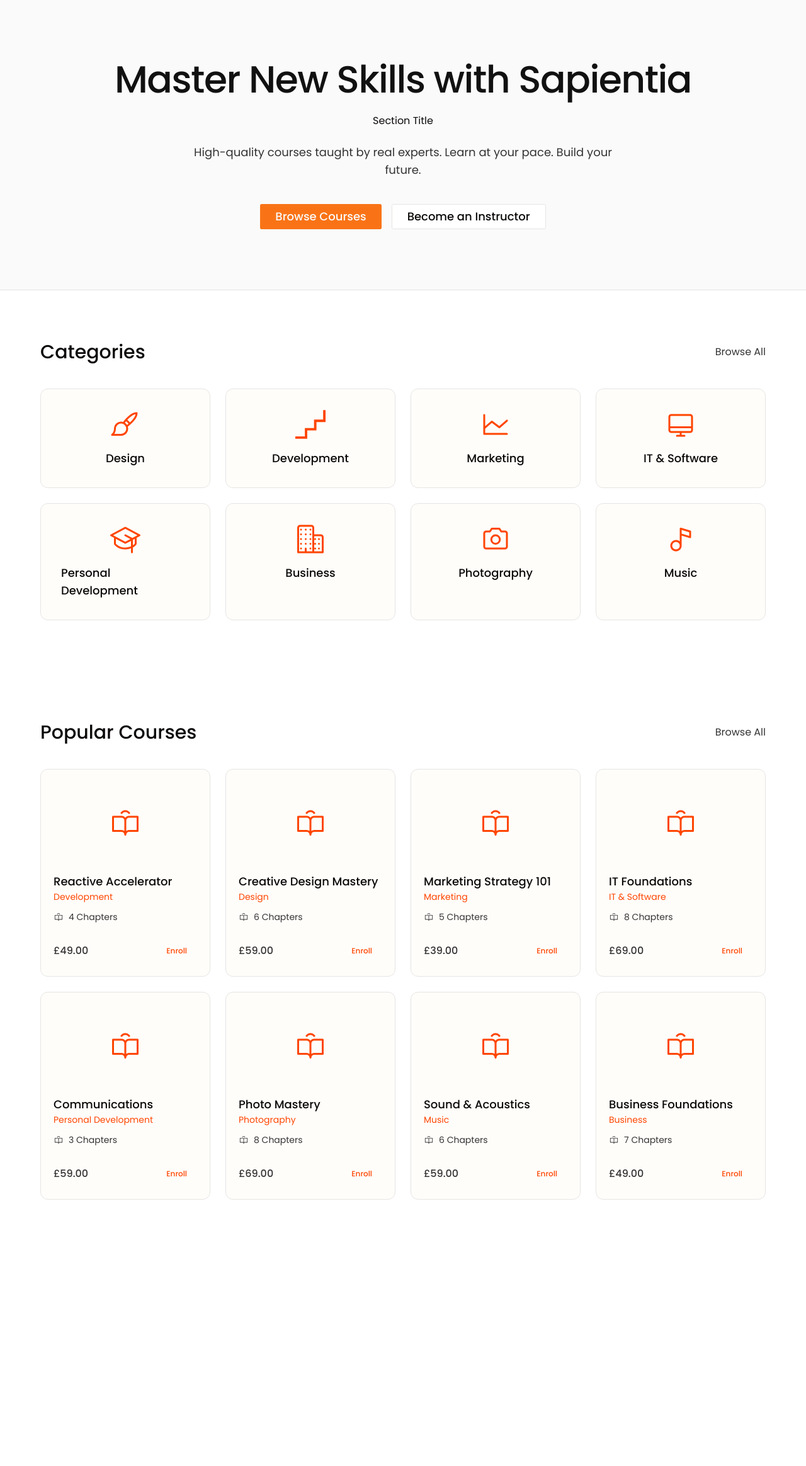
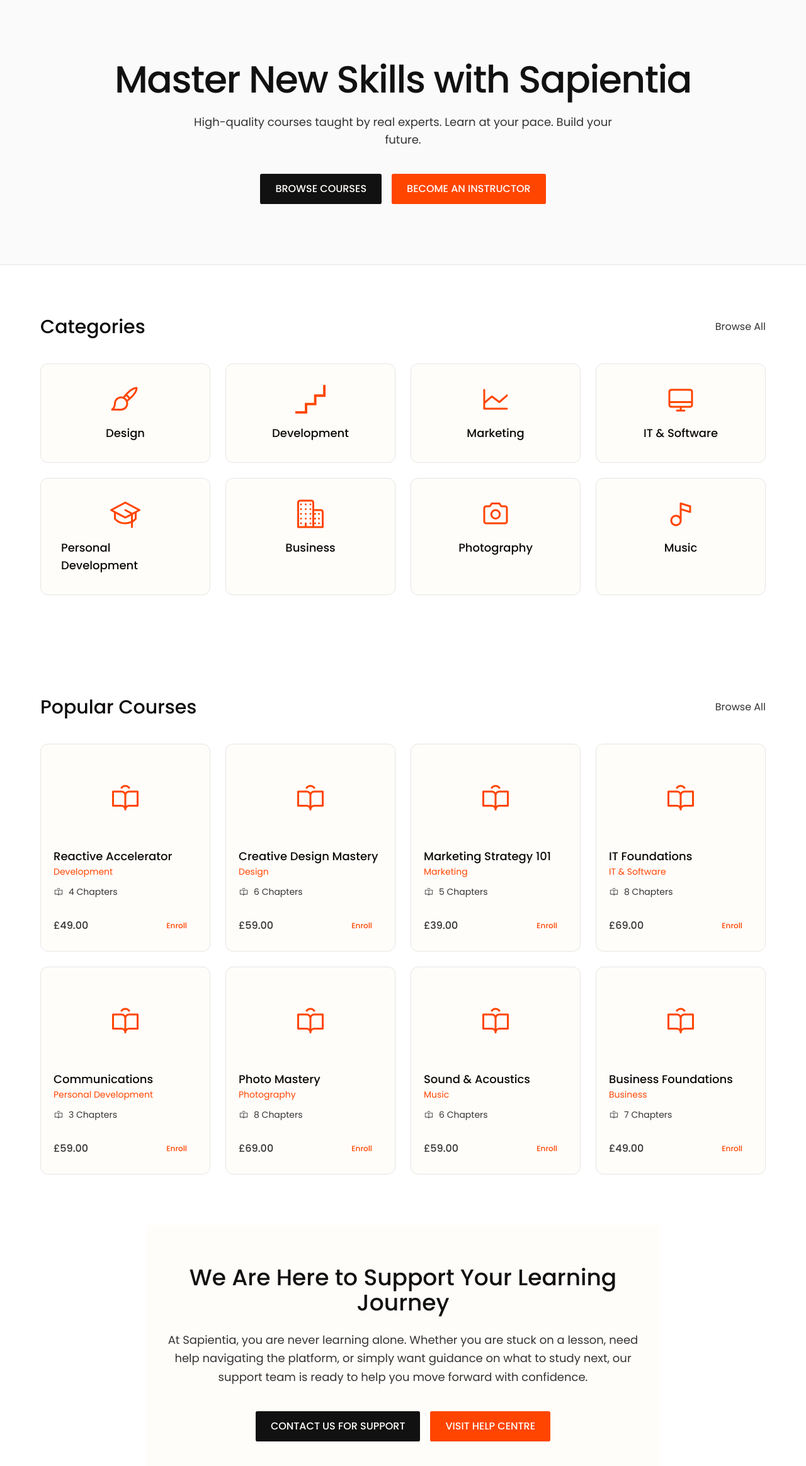
Before and after one commit to Nimira43/Sapienta, a Next.js app: page / in a window 1280 px wide. Shown: the top 2328 px of the page at 63% size. Before the commit the page ends 1985 px from the top, so only its background shows below. Built offline with nearby package versions, Linux system fonts and the light colour scheme; no server answers.

Commit message:
Support component.

```diff
--- a/app/(main)/page.jsx
+++ b/app/(main)/page.jsx
@@ -1,8 +1,6 @@
 import Link from 'next/link'
 import { Button } from '@/components/ui/button'
 import { formatPrice } from '@/lib/formatPrice'
-import SectionTitle from '@/components/SectionTitle'
-import Element from '@/components/Element'
 import Support from '@/components/Support'
 import { categories, courses } from '@/components/data/uiData'
 import { PiBookOpenUser } from 'react-icons/pi'
@@ -16,19 +14,18 @@ export default function HomePage() {
           <h1 className='text-4xl md:text-6xl font-medium tracking-tight text-dark'>
             Master New Skills with Sapientia
           </h1>
-          <SectionTitle />
 
           <p className='text-grey-1 max-w-2xl text-lg'>
             High-quality courses taught by real experts. Learn at your pace. Build your future.
           </p>
 
           <div className='flex gap-4 mt-4'>
-            <Button className='px-6 py-3 text-lg'>
+            <button className='btn dark-bg'>
               Browse Courses
-            </Button>
-            <Button variant='outline' className='px-6 py-3 text-lg'>
+            </button>
+            <button className='btn main-bg'>
               Become an Instructor
-            </Button>
+            </button>
           </div>
 
         </div>
@@ -121,6 +118,7 @@ export default function HomePage() {
         </div>
       </section>
 
+      <Support />
     </div>
   )
 }
--- a/assets/styles/globals.css
+++ b/assets/styles/globals.css
@@ -58,6 +58,11 @@
     --chart-5: 340 75% 55%;
   }
 }
+
+.transitioning {
+  transition: all 0.5s ease-in-out;
+}
+
 @layer base {
   * {
     @apply border-border;
@@ -67,6 +72,16 @@
   }
 }
 
-.transitioning {
-  transition: all 0.5s ease-in-out;
+@layer components {
+  .btn {
+    @apply text-light px-6 py-3 rounded-md font-medium uppercase hover:opacity-90 transitioning;
+  }
+
+  .dark-bg {
+    @apply bg-dark;
+  }
+
+  .main-bg {
+    @apply bg-main;
+  }
 }
--- a/components/Element.jsx
+++ /dev/null
@@ -1,9 +0,0 @@
-const Element = () => {
-  return (
-    <div>
-      Element
-    </div>
-  )
-}
-
-export default Element
--- a/components/SectionTitle.jsx
+++ /dev/null
@@ -1,9 +0,0 @@
-const SectionTitle = () => {
-  return (
-    <div>
-      Section Title
-    </div>
-  )
-}
-
-export default SectionTitle
--- a/components/Support.jsx
+++ b/components/Support.jsx
@@ -1,8 +1,31 @@
 const Support = () => {
   return (
-    <div>
-      Support
-    </div>
+    <section className='bg-light text-dark py-16 px-6'>
+      <div className='max-w-3xl mx-auto text-center space-y-6'>
+
+        <h2 className='text-4xl font-medium'>
+          We Are Here to Support Your Learning Journey
+        </h2>
+
+        <p className='text-lg text-grey-1 leading-relaxed'>
+          At Sapientia, you are never learning alone. Whether you are stuck on a lesson, need help navigating the platform, or simply want guidance on what to study next,
+          our support team is ready to help you move forward with confidence.
+        </p>
+
+        <div className='flex justify-center gap-4 pt-4'>
+          <button className='btn dark-bg'
+          >
+            Contact Us for Support
+          </button>
+
+          <button className='btn main-bg'
+          >
+            Visit Help Centre
+          </button>
+        </div>
+
+      </div>
+    </section>
   )
 }
 
```
